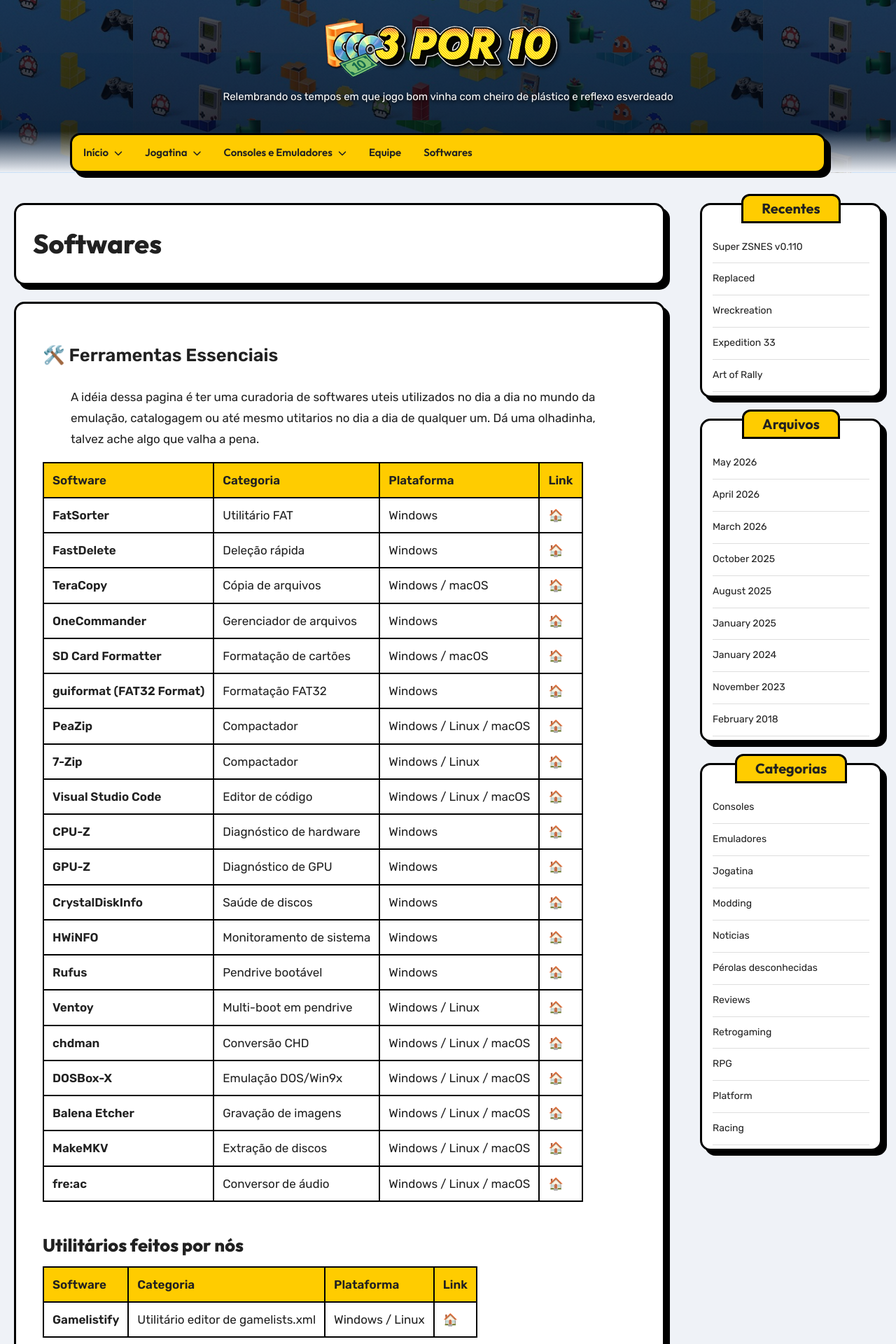
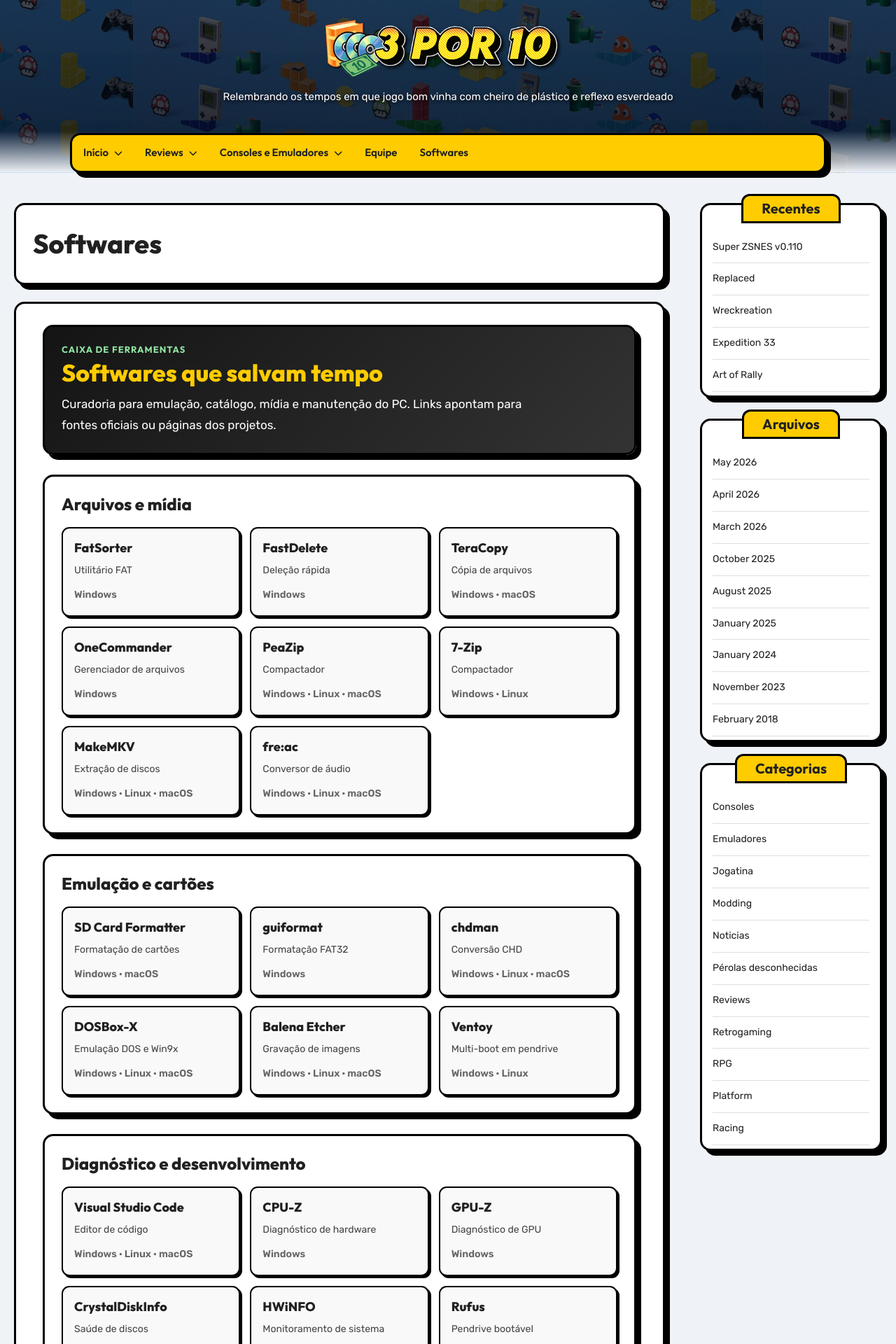
Before and after one commit to marcelofrau/trespordez, a Jekyll site: the page built from _pages/softwares.md, in a window 1280 px wide. Shown: the top 1920 px of the page at 70% size. Built offline with Jekyll 4.4.1, drawn with Linux system fonts in a browser that asks for light colours; comment, search, counter and statistics services are not loaded; some of the changed text lies outside the part shown.

Commit message:
feat: reorganize reviews and software catalog

```diff
--- /dev/null
+++ b/_pages/softwares.md
@@ -0,0 +1,43 @@
+---
+title: Softwares
+permalink: /softwares/
+---
+
+<section class="software-hero">
+  <p class="eyebrow">Caixa de ferramentas</p>
+  <h2>Softwares que salvam tempo</h2>
+  <p>Curadoria para emulação, catálogo, mídia e manutenção do PC. Links apontam para fontes oficiais ou páginas dos projetos.</p>
+</section>
+
+<section class="software-section"><h2>Arquivos e mídia</h2><div class="software-grid">
+<a href="https://www.bytesin.com/software/FATsorter/" class="software-card"><strong>FatSorter</strong><span>Utilitário FAT</span><small>Windows</small></a>
+<a href="https://www.mylenium.de/portfolio/fastdelete/" class="software-card"><strong>FastDelete</strong><span>Deleção rápida</span><small>Windows</small></a>
+<a href="https://www.codesector.com/teracopy" class="software-card"><strong>TeraCopy</strong><span>Cópia de arquivos</span><small>Windows · macOS</small></a>
+<a href="https://onecommander.com/" class="software-card"><strong>OneCommander</strong><span>Gerenciador de arquivos</span><small>Windows</small></a>
+<a href="https://peazip.github.io/" class="software-card"><strong>PeaZip</strong><span>Compactador</span><small>Windows · Linux · macOS</small></a>
+<a href="https://www.7-zip.org/" class="software-card"><strong>7-Zip</strong><span>Compactador</span><small>Windows · Linux</small></a>
+<a href="https://www.makemkv.com/" class="software-card"><strong>MakeMKV</strong><span>Extração de discos</span><small>Windows · Linux · macOS</small></a>
+<a href="https://www.freac.org/" class="software-card"><strong>fre:ac</strong><span>Conversor de áudio</span><small>Windows · Linux · macOS</small></a>
+</div></section>
+
+<section class="software-section"><h2>Emulação e cartões</h2><div class="software-grid">
+<a href="https://www.sdcard.org/downloads/formatter/" class="software-card"><strong>SD Card Formatter</strong><span>Formatação de cartões</span><small>Windows · macOS</small></a>
+<a href="http://ridgecrop.co.uk/index.htm?guiformat.htm" class="software-card"><strong>guiformat</strong><span>Formatação FAT32</span><small>Windows</small></a>
+<a href="https://www.mamedev.org/" class="software-card"><strong>chdman</strong><span>Conversão CHD</span><small>Windows · Linux · macOS</small></a>
+<a href="https://dosbox-x.com/" class="software-card"><strong>DOSBox-X</strong><span>Emulação DOS e Win9x</span><small>Windows · Linux · macOS</small></a>
+<a href="https://etcher.balena.io/" class="software-card"><strong>Balena Etcher</strong><span>Gravação de imagens</span><small>Windows · Linux · macOS</small></a>
+<a href="https://www.ventoy.net/" class="software-card"><strong>Ventoy</strong><span>Multi-boot em pendrive</span><small>Windows · Linux</small></a>
+</div></section>
+
+<section class="software-section"><h2>Diagnóstico e desenvolvimento</h2><div class="software-grid">
+<a href="https://code.visualstudio.com/" class="software-card"><strong>Visual Studio Code</strong><span>Editor de código</span><small>Windows · Linux · macOS</small></a>
+<a href="https://www.cpuid.com/softwares/cpu-z.html" class="software-card"><strong>CPU-Z</strong><span>Diagnóstico de hardware</span><small>Windows</small></a>
+<a href="https://www.techpowerup.com/gpuz/" class="software-card"><strong>GPU-Z</strong><span>Diagnóstico de GPU</span><small>Windows</small></a>
+<a href="https://crystalmark.info/en/software/crystaldiskinfo/" class="software-card"><strong>CrystalDiskInfo</strong><span>Saúde de discos</span><small>Windows</small></a>
+<a href="https://www.hwinfo.com/" class="software-card"><strong>HWiNFO</strong><span>Monitoramento de sistema</span><small>Windows</small></a>
+<a href="https://rufus.ie/" class="software-card"><strong>Rufus</strong><span>Pendrive bootável</span><small>Windows</small></a>
+</div></section>
+
+<section class="software-section software-own"><h2>Feitos por nós</h2><div class="software-grid">
+<a href="https://github.com/tres-por-dez/gamelistify/" class="software-card"><strong>Gamelistify</strong><span>Editor de gamelists.xml</span><small>Windows · Linux</small></a>
+</div></section>
--- a/_pages/wordpress/softwares.md
+++ /dev/null
@@ -1,161 +0,0 @@
----
-title: "Softwares"
-permalink: /softwares/
-wordpress_id: 1850
----
-
-<h1>🛠️ Ferramentas Essenciais</h1>
-<blockquote>
-<p>A idéia dessa pagina é ter uma curadoria de softwares uteis utilizados no dia a dia no mundo da emulação, catalogagem ou até mesmo utitarios no dia a dia de qualquer um. Dá uma olhadinha, talvez ache algo que valha a pena.</p>
-</blockquote>
-<table>
-<thead>
-<tr>
-<th>Software</th>
-<th>Categoria</th>
-<th>Plataforma</th>
-<th>Link</th>
-</tr>
-</thead>
-<tbody>
-<tr>
-<td><strong>FatSorter</strong></td>
-<td>Utilitário FAT</td>
-<td>Windows</td>
-<td><a href="https://www.bytesin.com/software/FATsorter/">🏠</a></td>
-</tr>
-<tr>
-<td><strong>FastDelete</strong></td>
-<td>Deleção rápida</td>
-<td>Windows</td>
-<td><a href="https://www.mylenium.de/portfolio/fastdelete/">🏠</a></td>
-</tr>
-<tr>
-<td><strong>TeraCopy</strong></td>
-<td>Cópia de arquivos</td>
-<td>Windows / macOS</td>
-<td><a href="https://www.codesector.com/teracopy">🏠</a></td>
-</tr>
-<tr>
-<td><strong>OneCommander</strong></td>
-<td>Gerenciador de arquivos</td>
-<td>Windows</td>
-<td><a href="https://onecommander.com/">🏠</a></td>
-</tr>
-<tr>
-<td><strong>SD Card Formatter</strong></td>
-<td>Formatação de cartões</td>
-<td>Windows / macOS</td>
-<td><a href="https://www.sdcard.org/downloads/formatter/">🏠</a></td>
-</tr>
-<tr>
-<td><strong>guiformat (FAT32 Format)</strong></td>
-<td>Formatação FAT32</td>
-<td>Windows</td>
-<td><a href="http://ridgecrop.co.uk/index.htm?guiformat.htm">🏠</a></td>
-</tr>
-<tr>
-<td><strong>PeaZip</strong></td>
-<td>Compactador</td>
-<td>Windows / Linux / macOS</td>
-<td><a href="https://peazip.github.io/">🏠</a></td>
-</tr>
-<tr>
-<td><strong>7-Zip</strong></td>
-<td>Compactador</td>
-<td>Windows / Linux</td>
-<td><a href="https://www.7-zip.org/">🏠</a></td>
-</tr>
-<tr>
-<td><strong>Visual Studio Code</strong></td>
-<td>Editor de código</td>
-<td>Windows / Linux / macOS</td>
-<td><a href="https://code.visualstudio.com/">🏠</a></td>
-</tr>
-<tr>
-<td><strong>CPU-Z</strong></td>
-<td>Diagnóstico de hardware</td>
-<td>Windows</td>
-<td><a href="https://www.cpuid.com/softwares/cpu-z.html">🏠</a></td>
-</tr>
-<tr>
-<td><strong>GPU-Z</strong></td>
-<td>Diagnóstico de GPU</td>
-<td>Windows</td>
-<td><a href="https://www.techpowerup.com/gpuz/">🏠</a></td>
-</tr>
-<tr>
-<td><strong>CrystalDiskInfo</strong></td>
-<td>Saúde de discos</td>
-<td>Windows</td>
-<td><a href="https://crystalmark.info/en/software/crystaldiskinfo/">🏠</a></td>
-</tr>
-<tr>
-<td><strong>HWiNFO</strong></td>
-<td>Monitoramento de sistema</td>
-<td>Windows</td>
-<td><a href="https://www.hwinfo.com/">🏠</a></td>
-</tr>
-<tr>
-<td><strong>Rufus</strong></td>
-<td>Pendrive bootável</td>
-<td>Windows</td>
-<td><a href="https://rufus.ie/">🏠</a></td>
-</tr>
-<tr>
-<td><strong>Ventoy</strong></td>
-<td>Multi-boot em pendrive</td>
-<td>Windows / Linux</td>
-<td><a href="https://www.ventoy.net/">🏠</a></td>
-</tr>
-<tr>
-<td><strong>chdman</strong></td>
-<td>Conversão CHD</td>
-<td>Windows / Linux / macOS</td>
-<td><a href="https://www.mamedev.org/">🏠</a></td>
-</tr>
-<tr>
-<td><strong>DOSBox-X</strong></td>
-<td>Emulação DOS/Win9x</td>
-<td>Windows / Linux / macOS</td>
-<td><a href="https://dosbox-x.com/">🏠</a></td>
-</tr>
-<tr>
-<td><strong>Balena Etcher</strong></td>
-<td>Gravação de imagens</td>
-<td>Windows / Linux / macOS</td>
-<td><a href="https://etcher.balena.io/">🏠</a></td>
-</tr>
-<tr>
-<td><strong>MakeMKV</strong></td>
-<td>Extração de discos</td>
-<td>Windows / Linux / macOS</td>
-<td><a href="https://www.makemkv.com/">🏠</a></td>
-</tr>
-<tr>
-<td><strong>fre:ac</strong></td>
-<td>Conversor de áudio</td>
-<td>Windows / Linux / macOS</td>
-<td><a href="https://www.freac.org/">🏠</a></td>
-</tr>
-</tbody>
-</table>
-<h2>Utilitários feitos por nós</h2>
-<table>
-<thead>
-<tr>
-<th>Software</th>
-<th>Categoria</th>
-<th>Plataforma</th>
-<th>Link</th>
-</tr>
-</thead>
-<tbody>
-<tr>
-<td><strong>Gamelistify</strong></td>
-<td>Utilitário editor de gamelists.xml</td>
-<td>Windows / Linux</td>
-<td><a href="https://github.com/tres-por-dez/gamelistify/">🏠</a></td>
-</tr>
-</tbody>
-</table>
```
Also changed, not shown: _data/navigation.yml (+10 -5 lines), _pages/category/hiddengems.md (added, +13 -0 lines), assets/css/site.css.
